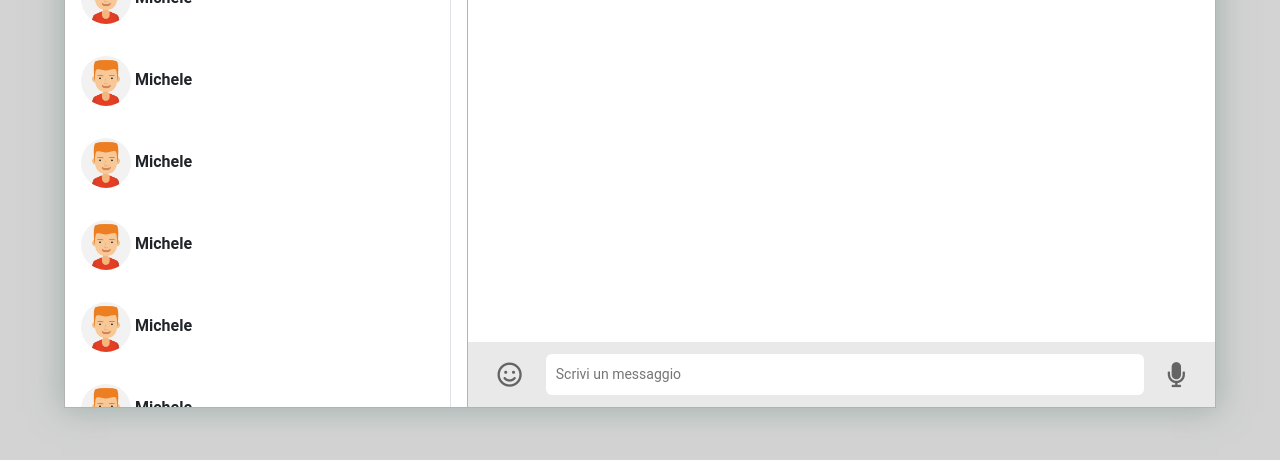
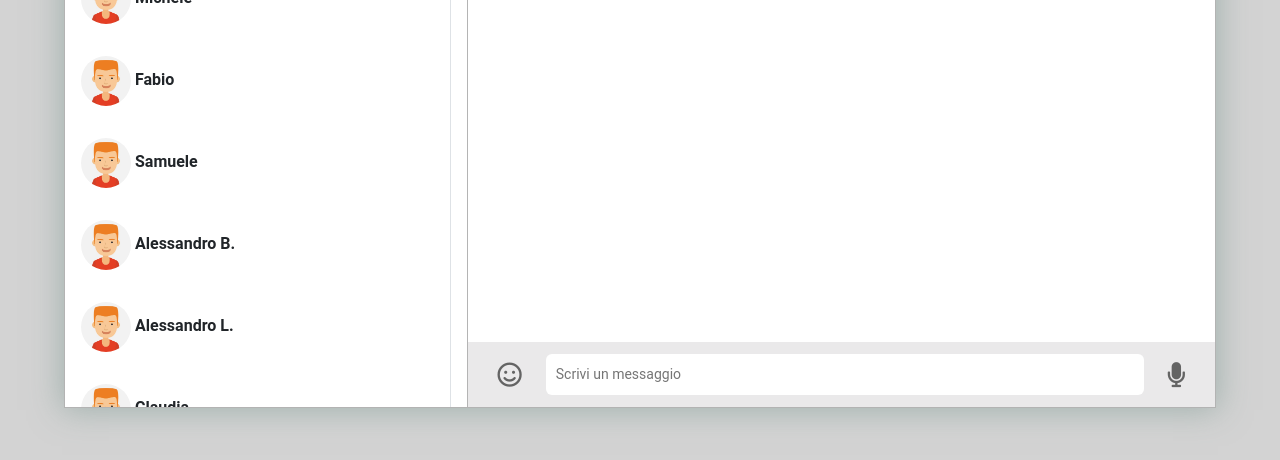
Before and after one commit to emilian0p/vue-boolzapp, a plain HTML site: page index.html in a window 1280 px wide. Shown: the part 312-772 px from the top of the page. Drawn offline with nearby package versions, Linux system fonts and the light colour scheme.

Commit message:
nomi contatti ok

```diff
--- a/index.html
+++ b/index.html
@@ -57,7 +57,7 @@
                     <div class="contact-container">
                         <div class="p-3" v-for="(contact, index) in contacts">
                             <img class="avatar-image" src="./img/avatar_1.jpg" alt=""/>
-                            <p class="fw-bold d-inline">Michele</p>
+                            <p class="fw-bold d-inline">{{ contacts[index].name }}</p>
                         </div>
                     </div>
                 </section>
```
